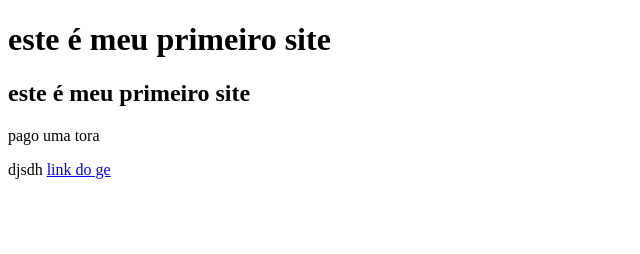
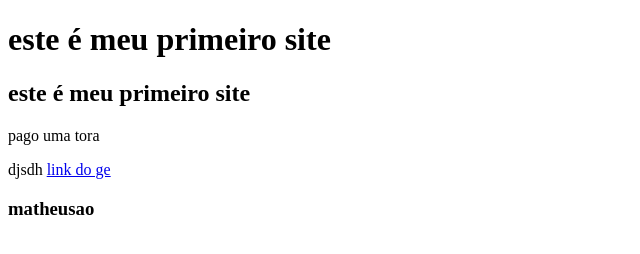
Before and after one commit to jonasvittord/flamengo, a plain HTML site: page index.html in a window 1280 px wide. Shown: the whole page, without its empty margins (0-640 px from the left). Drawn offline with Linux system fonts and the light colour scheme.

Commit message:
mais atualizações

```diff
--- a/index.html
+++ b/index.html
@@ -12,5 +12,6 @@
 <p>pago uma tora</p>
 <span>djsdh</span>
 <a href="https://ge.globo.com/">link do ge</a>
+<h3>matheusao</h3>
 </body>
 </html>
```
